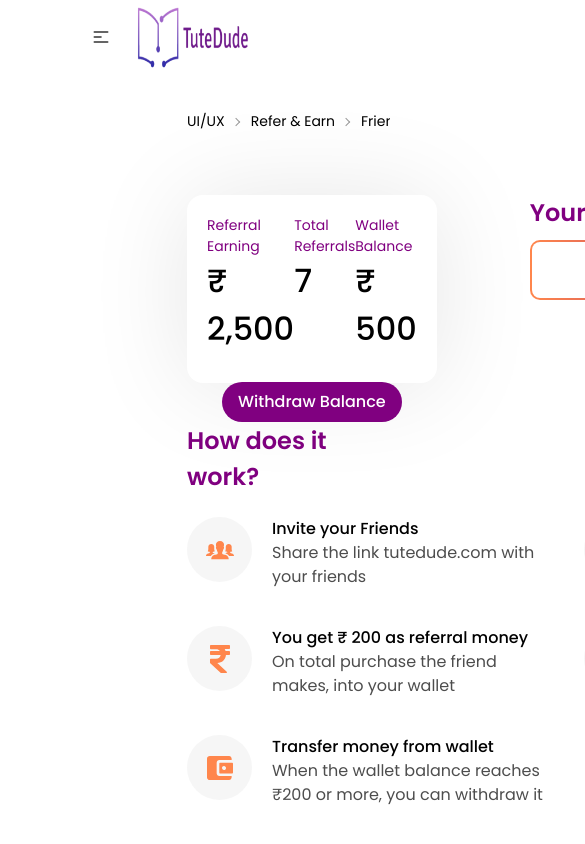
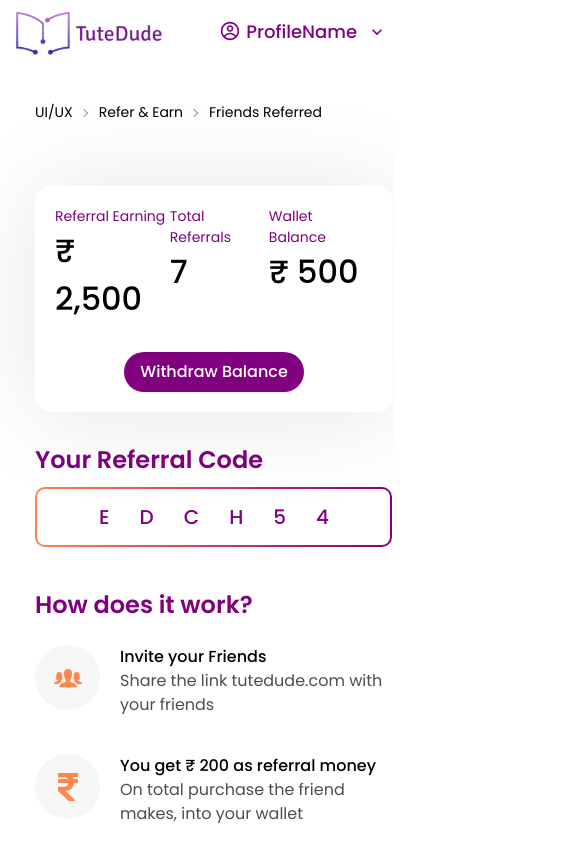
Before and after one commit to md-atiqurrahman/elearning-provider, a React (Create React App) app: page / in a window 390 px wide. Shown: the top 844 px of the page, 585 px wide, since content can reach past the window. Built offline with nearby package versions, Linux system fonts and the light colour scheme.

Commit message:
make responsive for mobile devices

```diff
--- a/src/App.js
+++ b/src/App.js
@@ -9,12 +9,14 @@ import Breadcrumbs from "./Pages/Shared/Breadcrumbs/Breadcrumbs";
 function App() {
   return (
     <div className="App">
-       <Navbar/>
-       <Breadcrumbs></Breadcrumbs>
-       <Routes>
-          <Route path="/" element={<ReferAndEarn/>}/>
-          <Route path="/friendsReferred" element={<FriendsReferred/>}/>
-       </Routes>
+      <Navbar />
+      <main>
+        <Breadcrumbs></Breadcrumbs>
+        <Routes>
+          <Route path="/" element={<ReferAndEarn />} />
+          <Route path="/friendsReferred" element={<FriendsReferred />} />
+        </Routes>
+      </main>
     </div>
   );
 }
--- a/src/Pages/FriendsReferred/FriendsReferred.js
+++ b/src/Pages/FriendsReferred/FriendsReferred.js
@@ -3,7 +3,7 @@ import ReferredCard from '../ReferredCard/ReferredCard';
 
 const FriendsReferred = () => {
     return (
-        <div className='mx-[187px] '>
+        <section className='mx-[35px] lg:mx-[187px] '>
             <div className='flex justify-between items-start mb-[56px]'>
                 <div className='-mt-[5px]'>
                     <h1 className='text-primary text-[16px] leading-[24px] font-normal
@@ -25,14 +25,14 @@ const FriendsReferred = () => {
             </div>
             <div>
                 <h1 className='text-primary text-[20px] leading-[30px] font-semibold mb-[20px]'>Friends who enrolled<span className='text-[#626262]'>(3)</span></h1>
-                <div className='flex gap-[20px] mb-[60px]'>
+                <div className='flex flex-col lg:flex lg:flex-row gap-[20px] mb-[60px]'>
                     <ReferredCard name='Dhiraj Saxsena' date='14 Sep, 2022' courses='6' amount='185'/>
                     <ReferredCard name='Subhash Mishra' date='15 Sep, 2022' courses='23' amount='485' extra='C++'/>
                     <ReferredCard name='Prafull Kumar' date='16 Sep, 2022' courses='23' amount='485' extra='C++'/>
                 </div>
                 <h1 className='text-primary text-[16px] leading-[24px] font-medium mb-[72px]'>Terms & Conditions</h1>
             </div>
-        </div>
+        </section>
     );
 };
 
--- a/src/Pages/ReferAndEarn/ReferAndEarn.js
+++ b/src/Pages/ReferAndEarn/ReferAndEarn.js
@@ -9,10 +9,10 @@ import { TbDiscount2 } from "react-icons/tb";
 
 const ReferAndEarn = () => {
     return (
-        <main className='ml-[187px]'>
-            <section className='mt-[30px]'>
-                <div className='flex justify-start'>
-                    <div className="card w-[486px] h-[188px]
+        <section className='ml-[35px] lg:ml-[187px]'>
+            <div className='mt-[30px]'>
+                <div className='flex flex-col lg:flex lg:flex-row justify-start'>
+                    <div className="card w-[358px] lg:w-[486px] h-[198] lg:h-[188px]
                    shadow-[0_3px_100px_rgba(0,0,0,0.1)]">
                         <div className="card-body  p-[20px]">
                             <div className='flex justify-between'>
@@ -34,9 +34,9 @@ const ReferAndEarn = () => {
                             </div>
                         </div>
                     </div>
-                    <div className='ml-[93px] text-primary'>
+                    <div className='ml-[0] lg:ml-[93px] text-primary'>
                         <h1 className='text-[24px] leading-[36px] font-semibold
-                        mb-[9px]'>Your Referral Code</h1>
+                        mb-[9px] mt-[30px] lg:mt-0'>Your Referral Code</h1>
                         <div className='code-box flex justify-center items-center w-[357px] h-[60px] text-center'>
                             <h2 className='text-[20px] leading-[30px] font-medium tracking-[1.5em] text-center ml-[31px]'>EDCH54</h2>
                         </div>
@@ -45,7 +45,7 @@ const ReferAndEarn = () => {
                 <div className='mt-[40px]'>
                     <h1 className='text-primary text-[24px] font-semibold
                     leading-[36px] mb-[22px]'>How does it work?</h1>
-                    <div className='flex justify-start items-start gap-[38px]
+                    <div className='flex flex-col lg:flex lg:flex-row justify-start items-start gap-[38px]
                     mb-[63px]'>
                         <div>
                             <div className='flex items-start gap-[20px] mb-[37px]'>
@@ -110,8 +110,8 @@ const ReferAndEarn = () => {
                 </Link>
                 <h2 className='text-primary text-[16px] font-medium
                     leading-[24px] mb-[80px]'>Terms & Conditions</h2>
-            </section>
-        </main>
+            </div>
+        </section>
     );
 };
 
--- a/src/Pages/Shared/Breadcrumbs/Breadcrumbs.js
+++ b/src/Pages/Shared/Breadcrumbs/Breadcrumbs.js
@@ -3,7 +3,7 @@ import { Link } from 'react-router-dom';
 
 const Breadcrumbs = () => {
     return (
-        <div className='pt-[30px] pb-[25px] ml-[187px]'>
+        <section className='pt-[30px] pb-[25px] ml-[35px] lg:ml-[187px]'>
                 <div className="text-black text-[14px] leading-[21px] font-normal breadcrumbs">
                     <ul>
                         <li>UI/UX</li>
@@ -11,7 +11,7 @@ const Breadcrumbs = () => {
                         <li><Link to='/friendsReferred'>Friends Referred</Link></li>
                     </ul>
                 </div>
-            </div>
+            </section>
     );
 };
 
--- a/src/Pages/Shared/Navbar/Navbar.js
+++ b/src/Pages/Shared/Navbar/Navbar.js
@@ -4,33 +4,14 @@ import { CgProfile } from "react-icons/cg";
 
 const Navbar = () => {
     return (
-        <header className="navbar h-[73.04px] px-[74px] py-[6px]">
+        <header className="navbar h-[45px] lg:h-[73.04px] px-[3px] lg:px-[74px] py-[6px]">
             <div className="navbar-start">
-                <div className="dropdown">
-                    <label tabIndex={0} className="btn btn-ghost lg:hidden">
-                        <svg xmlns="http://www.w3.org/2000/svg" className="h-5 w-5" fill="none" viewBox="0 0 24 24" stroke="currentColor"><path strokeLinecap="round" strokeLinejoin="round" strokeWidth="2" d="M4 6h16M4 12h8m-8 6h16" /></svg>
-                    </label>
-                    <ul tabIndex={0} className="menu menu-compact dropdown-content mt-3 p-2 shadow bg-base-100 rounded-box w-52">
-                        <li><a>Item 1</a></li>
-                        <li tabIndex={0}>
-                            <a className="justify-between">
-                                Parent
-                                <svg className="fill-current" xmlns="http://www.w3.org/2000/svg" width="24" height="24" viewBox="0 0 24 24"><path d="M8.59,16.58L13.17,12L8.59,7.41L10,6L16,12L10,18L8.59,16.58Z" /></svg>
-                            </a>
-                            <ul className="p-2">
-                                <li><a>Submenu 1</a></li>
-                                <li><a>Submenu 2</a></li>
-                            </ul>
-                        </li>
-                        <li><a>Item 3</a></li>
-                    </ul>
-                </div>
-                <img className='w-[160px] h-[63px]' src={logo} alt="TuteDude logo" />
+                <img className='w-[160px] h-[45px] lg:h-[63px]' src={logo} alt="TuteDude logo" />
             </div>
-            <div className="navbar-end hidden lg:flex">
+            <div className="navbar-end  lg:flex">
                 <ul className="flex items-center gap-[28px] p-0 text-primary text-[18px] font-medium leading-[22.23px]">
-                    <li className='opacity-[25%]'>My Assignment</li>
-                    <li className='opacity-[25%]'>Chat with Mentor</li>
+                    <li className='opacity-[0] lg:opacity-[25%]'>My Assignment</li>
+                    <li className='opacity-[0] lg:opacity-[25%]'>Chat with Mentor</li>
                     <li tabIndex={0} className='flex items-center'>
                         <span className='text-[20px] leading-[20px] -mt-[2px] mr-[6px]'><CgProfile/></span>
                             ProfileName
```
